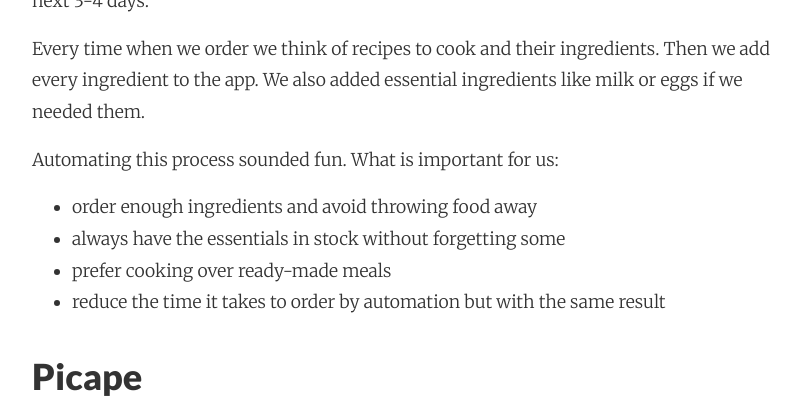
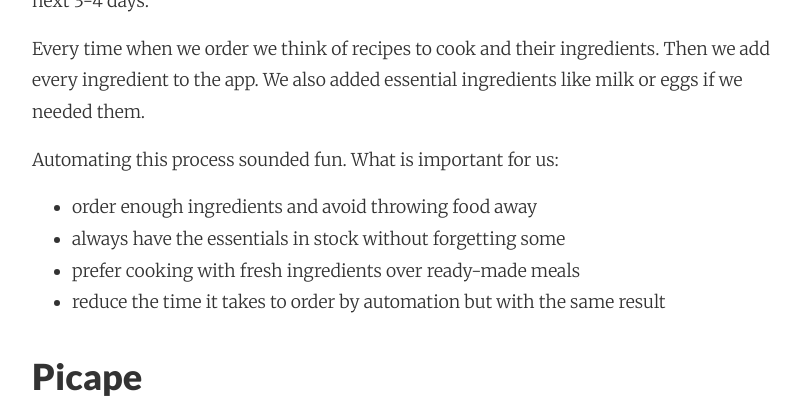
Before and after one commit to adri/adri.github.io, a Jekyll site: the page built from _posts/2017-09-27-learning-elixir-second-side-project-part1.md, in a window 1280 px wide and 900 px high, scrolled down 1350 px, cut to the strip 0-412 px from the top of the window. Shown: the whole strip, without its empty margins (224-1025 px from the left). Built offline with Jekyll 4.4.1, drawn with Linux system fonts in a browser that asks for light colours; nearby versions of some CDN libraries; comment, search, counter and statistics services are not loaded.

Commit message:
Autocommit from wiki

```diff
--- a/_posts/2017-09-27-learning-elixir-second-side-project-part1.md
+++ b/_posts/2017-09-27-learning-elixir-second-side-project-part1.md
@@ -25,7 +25,7 @@ Every time when we order we think of recipes to cook and their ingredients. Then
 Automating this process sounded fun. What is important for us:
 * order enough ingredients and avoid throwing food away
 * always have the essentials in stock without forgetting some
-* prefer cooking over ready-made meals
+* prefer cooking with fresh ingredients over ready-made meals
 * reduce the time it takes to order by automation but with the same result
 
 ### Picape
```
